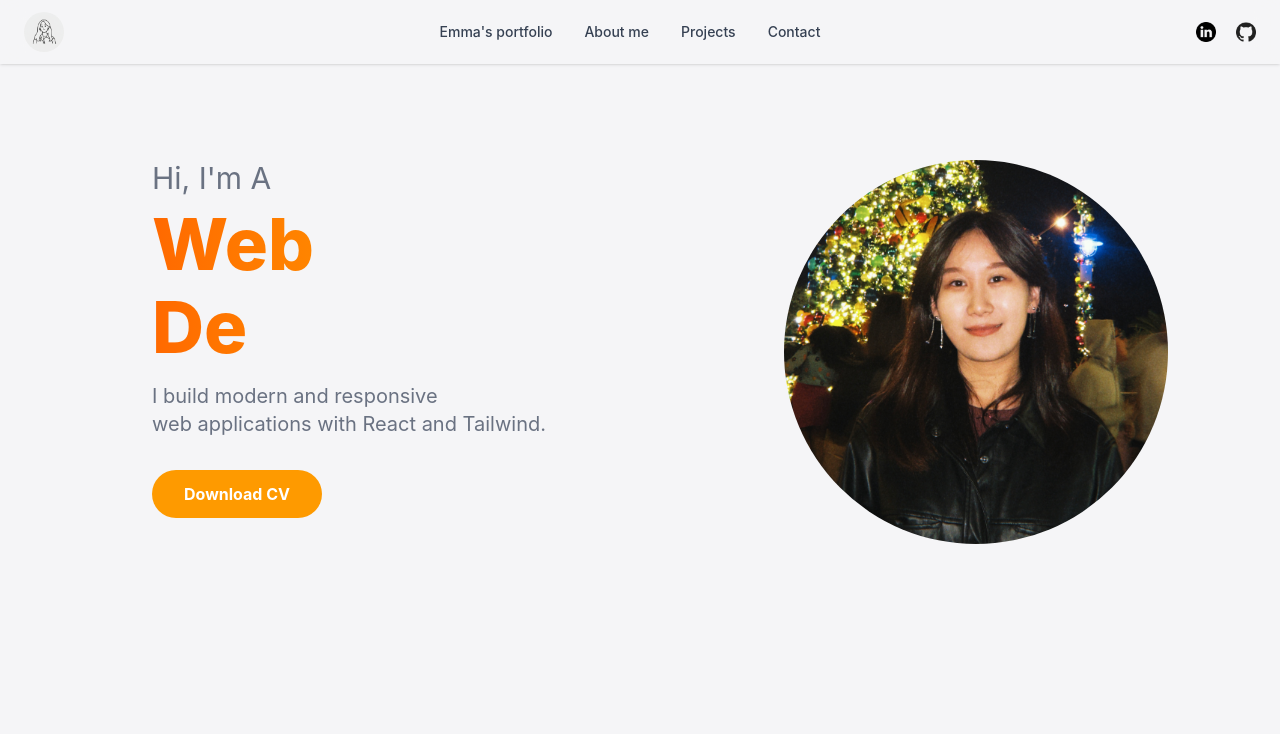
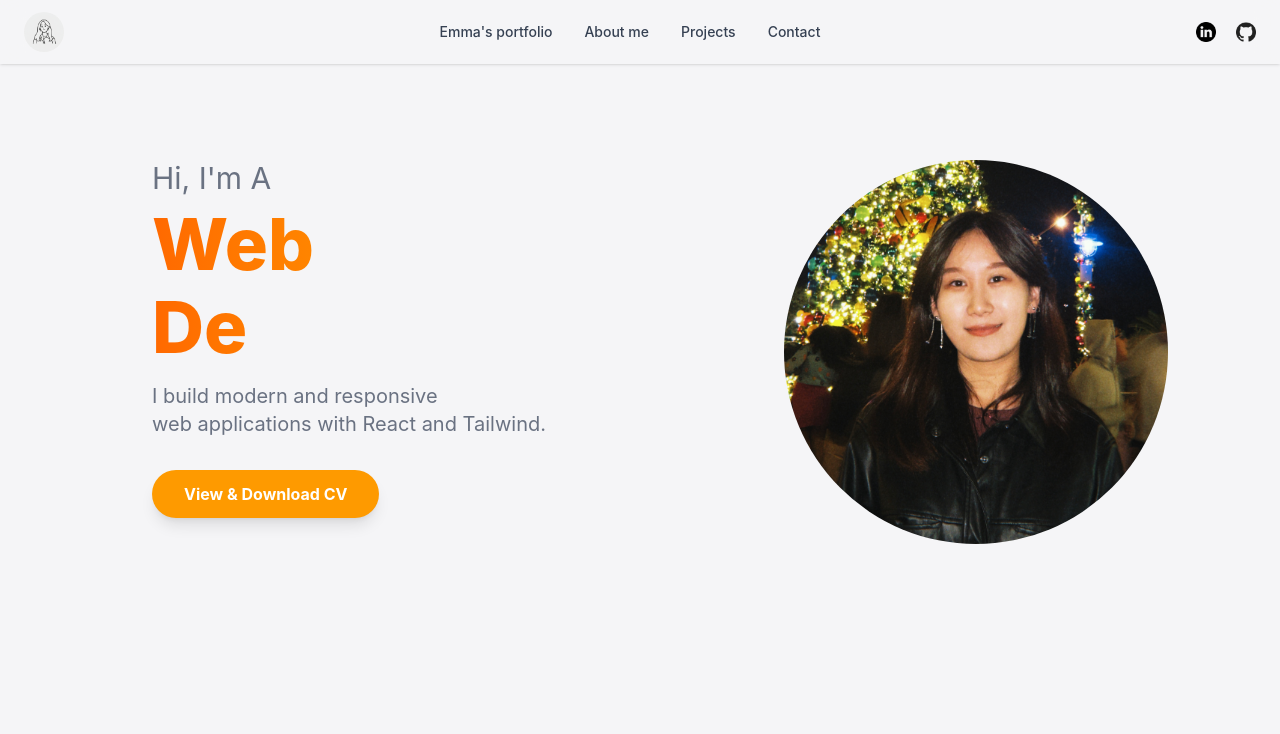
Before and after one commit to emmatwan0707-web/react-portfolio, a React (Vite) app: page / in a window 1280 px wide. Shown: the top 734 px of the page. Built offline with nearby package versions, Linux system fonts and the light colour scheme.

Commit message:
feat: add resume pdf and link to Hero section

```diff
--- a/package.json
+++ b/package.json
@@ -11,8 +11,10 @@
   },
   "dependencies": {
     "framer-motion": "^12.26.2",
+    "lucide-react": "^0.563.0",
     "react": "^19.2.0",
     "react-dom": "^19.2.0",
+    "react-router-dom": "^7.13.0",
     "react-scroll": "^1.9.3",
     "react-simple-typewriter": "^5.0.1"
   },
--- a/src/App.jsx
+++ b/src/App.jsx
@@ -4,6 +4,7 @@ import About from "./components/About.jsx";
 import Projects from "./components/Projects.jsx";
 import Contacts from "./components/Contacts.jsx";
 import Footer from "./components/Footer.jsx";
+
 
 function App() {
     return (
--- a/src/components/Hero.jsx
+++ b/src/components/Hero.jsx
@@ -1,6 +1,7 @@
 import React from 'react'
 import profilePic from '../assets/profile-pic.jpg'
 import { Typewriter } from 'react-simple-typewriter'
+
 
 const Hero = () => {
     return (
@@ -32,8 +33,13 @@ const Hero = () => {
                     I build modern and responsive <br />web applications with React and Tailwind.
                 </p>
 
-                <a href='#' target="_blank" aria-label="Download Emma Duan CV" className="inline-block mt-8 px-8 py-3 bg-amber-500 hover:bg-amber-600 shadow-orange-200 text-white font-bold rounded-full transition duration-300 cursor-pointer outline-none">
-                    Download CV
+                <a
+                    href="/Emma_Duan_Resume.png"
+                    target="_blank"
+                    rel="noopener noreferrer"
+                    className="inline-block mt-8 px-8 py-3 bg-amber-500 hover:bg-amber-600 shadow-lg text-white font-bold rounded-full transition duration-300 cursor-pointer"
+                >
+                    View & Download CV
                 </a>
             </div>
 
```
Also changed, not shown: Emma_Duan_Resume.png (added), 1 other file (tests, documents, lock files or other folders).
